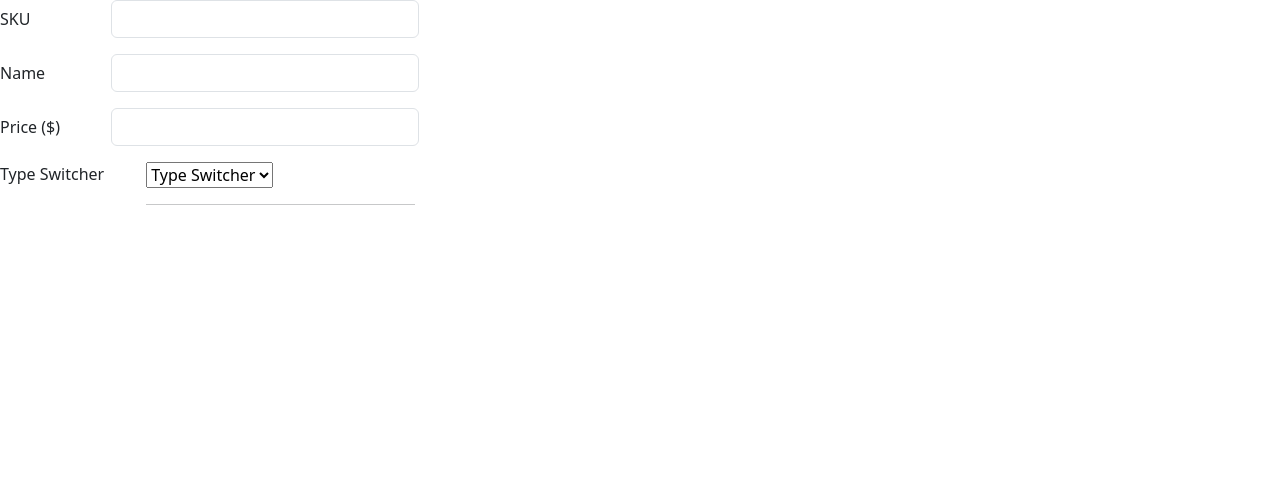
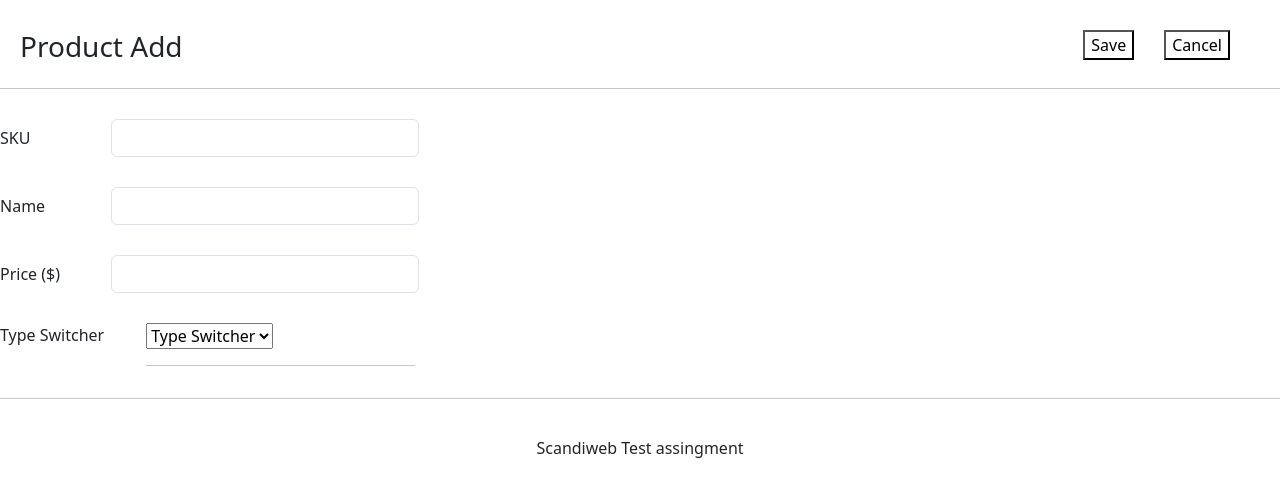
Before and after one commit to Hakai17/React-PHP-MySQL, a React (Create React App) app: page /addproduct in a window 1280 px wide. Shown: the top 496 px of the page. Built offline with nearby package versions, Linux system fonts and the light colour scheme.

Commit message:
created first look of add product page

```diff
--- /dev/null
+++ b/src/components/AddBody/AddBody.jsx
@@ -0,0 +1,58 @@
+import Select from "../Select/Select"
+
+export default function AddBody() {
+  return (
+    <form id="product_form" action="/add-product" method="post">
+      <div className="col-sm-6">
+        <div className="mb-3 row">
+          <label htmlFor="sku" className="col-sm-2 col-form-label">
+            SKU
+          </label>
+          <div className="col-sm-6">
+            <input
+              type="text"
+              className="form-control"
+              name="sku"
+              id="sku"
+              required
+            />
+          </div>
+        </div>
+      </div>
+      <div className="col-sm-6">
+        <div className="mb-3 row">
+          <label htmlFor="name" className="col-sm-2 col-form-label">
+            Name
+          </label>
+          <div className="col-sm-6">
+            <input
+              type="text"
+              className="form-control"
+              name="name"
+              id="name"
+              required
+            />
+          </div>
+        </div>
+      </div>
+      <div className="col-sm-6">
+        <div className="mb-3 row">
+          <label htmlFor="price" className="col-sm-2 col-form-label">
+            Price ($)
+          </label>
+          <div className="col-sm-6">
+            <input
+              type="number"
+              className="form-control"
+              name="price"
+              id="price"
+              required
+            />
+          </div>
+        </div>
+      </div>
+      <Select />
+      <div className="col-sm-8" id="attributes"></div>
+    </form>
+  );
+}
--- a/src/pages/AddProduct/AddProduct.jsx
+++ b/src/pages/AddProduct/AddProduct.jsx
@@ -1,59 +1,27 @@
 import React from "react";
-import Select from "../../components/Select/Select";
+import Footer from "../../components/Footer/Footer";
+import AddBody from "../../components/AddBody/AddBody";
+import Navbar from "../../components/Navbar/Navbar";
+import "../../pages/pages.css"
 
 export default function AddProduct() {
   return (
-    <form id="product_form" action="/add-product" method="post">
-      <div className="col-sm-6">
-        <div className="mb-3 row">
-          <label htmlFor="sku" className="col-sm-2 col-form-label">
-            SKU
-          </label>
-          <div className="col-sm-6">
-            <input
-              type="text"
-              className="form-control"
-              name="sku"
-              id="sku"
-              required
-            />
+    <>
+      <div className="row">
+        <div className="col header-left">
+          <Navbar title="Product Add" />
+        </div>
+        <div className="col header-right">
+          <div className="float-end">
+            <button>Save</button>
+            <button>Cancel</button>
           </div>
         </div>
       </div>
-      <div className="col-sm-6">
-        <div className="mb-3 row">
-          <label htmlFor="name" className="col-sm-2 col-form-label">
-            Name
-          </label>
-          <div className="col-sm-6">
-            <input
-              type="text"
-              className="form-control"
-              name="name"
-              id="name"
-              required
-            />
-          </div>
-        </div>
-      </div>
-      <div className="col-sm-6">
-        <div className="mb-3 row">
-          <label htmlFor="price" className="col-sm-2 col-form-label">
-            Price ($)
-          </label>
-          <div className="col-sm-6">
-            <input
-              type="number"
-              className="form-control"
-              name="price"
-              id="price"
-              required
-            />
-          </div>
-        </div>
-      </div>
-      <Select />
-      <div className="col-sm-8" id="attributes"></div>
-    </form>
+      <hr />
+      <AddBody />
+      <hr />
+      <Footer />
+    </>
   );
 }
```
